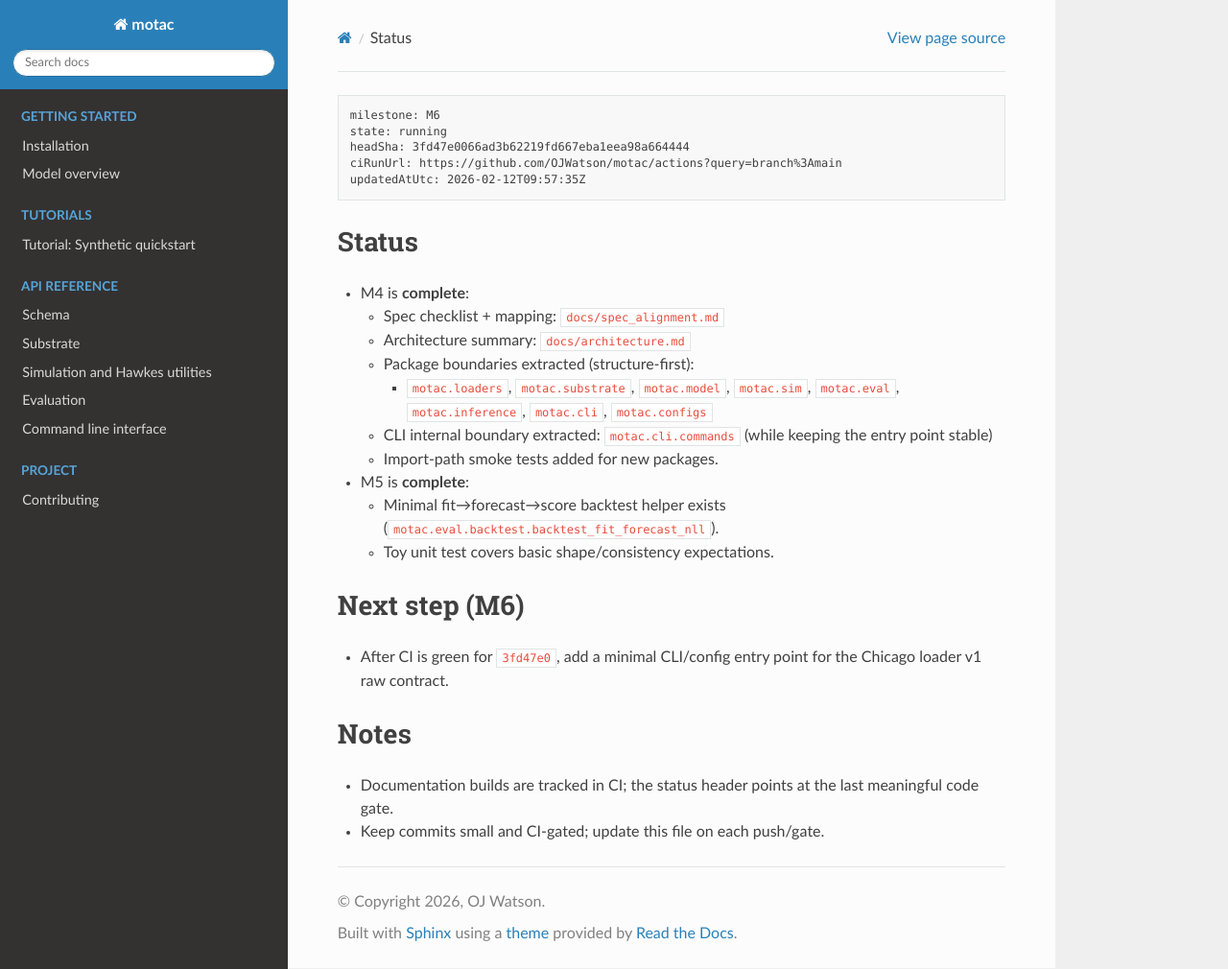
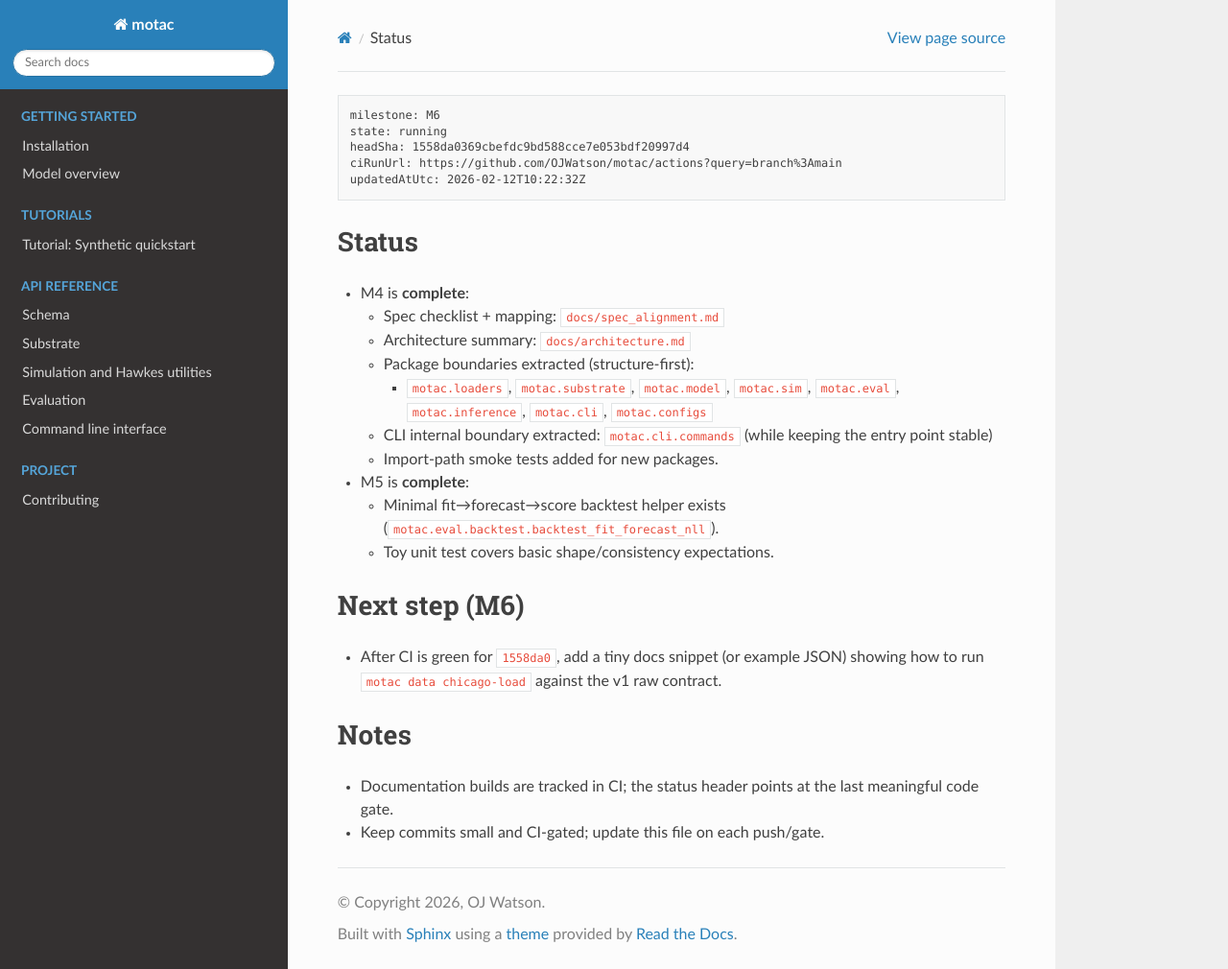
Before and after one commit to OJWatson/motac, a Sphinx documentation site: the page built from docs/STATUS.md, in a window 1280 px wide and 1010 px high. Shown: the whole window at 96% size. Built offline with Sphinx 7.4.7 and the Read the Docs theme 3.1.0, drawn with Linux system fonts in a browser that asks for light colours.

Commit message:
docs: advance STATUS for Chicago CLI entry

````diff
--- a/docs/STATUS.md
+++ b/docs/STATUS.md
@@ -1,9 +1,9 @@
 ```pm-status
 milestone: M6
 state: running
-headSha: 3fd47e0066ad3b62219fd667eba1eea98a664444
+headSha: 1558da0369cbefdc9bd588cce7e053bdf20997d4
 ciRunUrl: https://github.com/OJWatson/motac/actions?query=branch%3Amain
-updatedAtUtc: 2026-02-12T09:57:35Z
+updatedAtUtc: 2026-02-12T10:22:32Z
 ```
 
 ## Status
@@ -20,7 +20,7 @@ updatedAtUtc: 2026-02-12T09:57:35Z
   - Toy unit test covers basic shape/consistency expectations.
 
 ## Next step (M6)
-- After CI is green for `3fd47e0`, add a minimal CLI/config entry point for the Chicago loader v1 raw contract.
+- After CI is green for `1558da0`, add a tiny docs snippet (or example JSON) showing how to run `motac data chicago-load` against the v1 raw contract.
 
 ## Notes
 - Documentation builds are tracked in CI; the status header points at the last meaningful code gate.
````
Also changed, not shown: docs/WORKLOG.md (+1 -0 lines).
